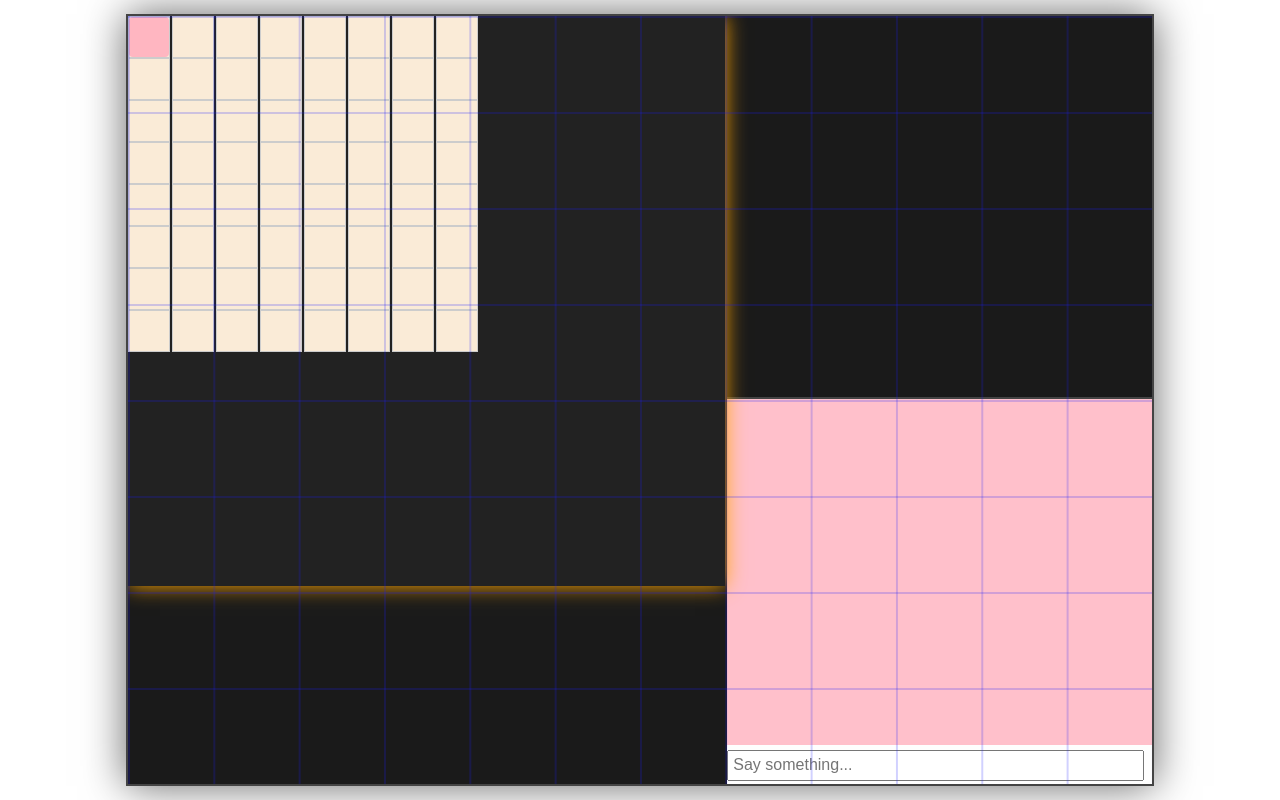
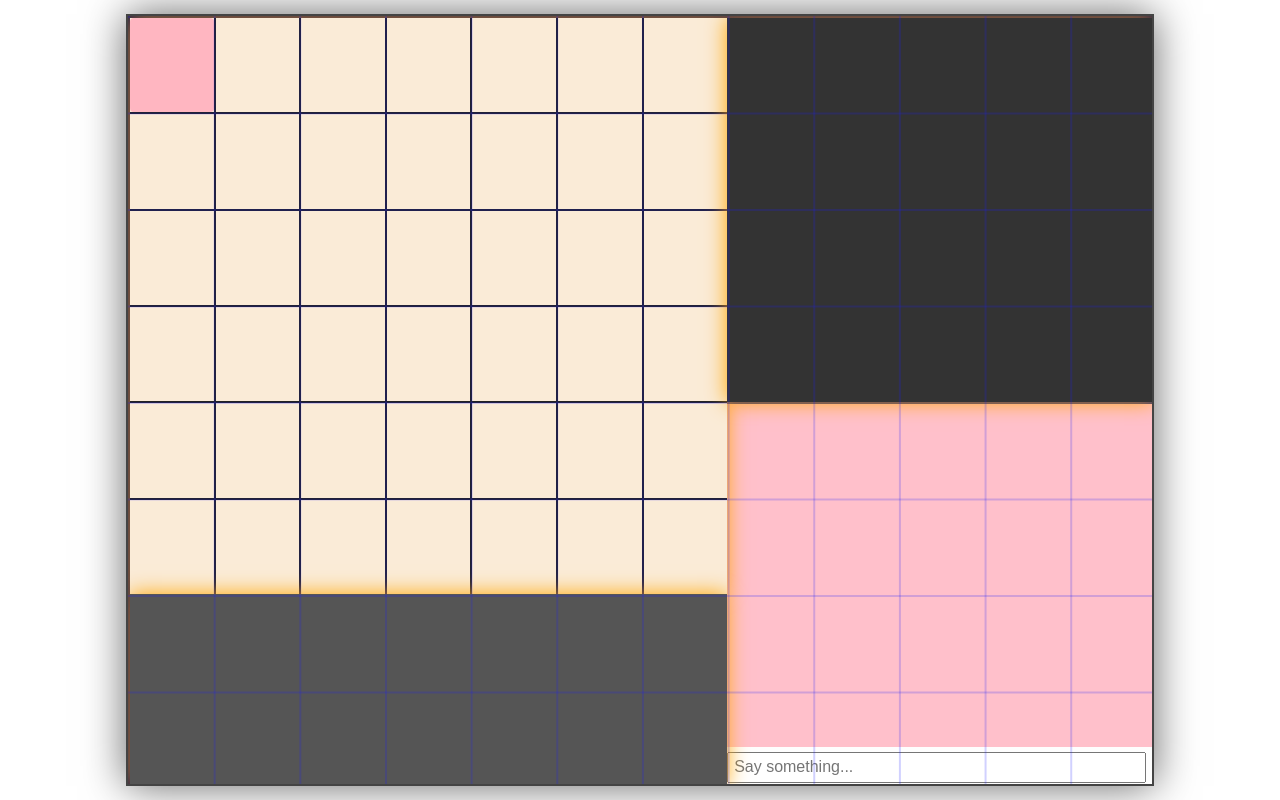
Before and after one commit to adevd/ranger-frontend, a React (Vite) app: page / in a window 1280 px wide. Built offline with nearby package versions, Linux system fonts and the light colour scheme.

Commit message:
layout: reconcile existing layout with UI grid

```diff
--- a/src/components/Game.css
+++ b/src/components/Game.css
@@ -12,9 +12,21 @@
 	height: 100%;
 }
 
-.game-pane {
+.plane-pane {
 	grid-column: 1 / span 7;
 	grid-row: 1 / span 6;
 	background: #222;
 	position: relative;
 }
+
+.inventory-pane {
+	grid-column: 8 / span 5;
+	grid-row: 1 / span 4;
+	background: #333;
+}
+
+.action-queue-pane {
+	grid-column: 1 / span 7;
+	grid-row: 7 / span 8;
+	background: #555;
+}
--- a/src/components/Game.tsx
+++ b/src/components/Game.tsx
@@ -4,21 +4,25 @@ import Plane from "./Plane"
 import "./Game.css"
 import { cx } from "../utils/utils";
 
-const GRID_WIDTH = 8;
-const GRID_HEIGHT = 8;
+const GRID_WIDTH = 7;
+const GRID_HEIGHT = 6;
 
 export default function Game() {
   const { playerPosition, inputMode } = useGameController(GRID_WIDTH, GRID_HEIGHT)
 
   return (
     <>
-      <div className={cx("game-pane", inputMode === "game" && "focussed")}>
+      <div className={cx("plane-pane", inputMode === "game" && "focussed")}>
         <Plane
           width={GRID_WIDTH}
           height={GRID_HEIGHT}
           playerPosition={playerPosition}
         />
       </div>
+      <div className={cx("inventory-pane", inputMode === "game" && "focussed")}>
+      </div >
+      <div className={cx("action-queue-pane", inputMode === "game" && "focussed")}>
+      </div >
       <div className={cx("chat-pane", inputMode === "chat" && "focussed")}>
         <ChatBox playerPosition={playerPosition} />
       </div>
--- a/src/components/GameScreen.css
+++ b/src/components/GameScreen.css
@@ -25,7 +25,7 @@
 	grid-template-rows: repeat(8, 1fr);
 	width: 100%;
 	height: 100%;
-	gap: 2px;
+	padding: 2px;
 }
 
 .ui-grid::before {
--- a/src/components/Plane.css
+++ b/src/components/Plane.css
@@ -1,4 +1,12 @@
-.plane {}
+.plane {
+	display: grid;
+	grid-template-columns: repeat(var(--plane-width), 1fr);
+	grid-template-rows: repeat(var(--plane-height), 1fr);
+	height: 100%;
+	width: 100%;
+	aspect-ratio: 1 / 1;
+	gap: 2px;
+}
 
 .plane-row {
 	display: flex;
@@ -6,8 +14,7 @@
 }
 
 .plane-cell {
-	width: 40px;
-	height: 40px;
+	width: 100%;
+	height: 100%;
 	background-color: antiquewhite;
-	border: 1px solid #ccc;
 }
--- a/src/components/Plane.tsx
+++ b/src/components/Plane.tsx
@@ -8,20 +8,18 @@ type PlaneProps = {
 }
 
 export default function Plane({ width, height, playerPosition }: PlaneProps) {
-  const rows = Array.from({ length: height }, (_, y) => y)
-  const cols = Array.from({ length: width }, (_, x) => x)
 
   return (
-    <div className="plane">
-      {rows.map((y) => (
-        <div className="plane-row" key={`row-${y}`}>
-          {cols.map((x) => (
-            <div className="plane-cell" key={`${x}-${y}`}>
-              {playerPosition.x === x && playerPosition.y === y && <Player />}
-            </div>)
-          )}
-        </div>)
-      )}
+    <div className="plane" style={{ "--plane-width": width, "--plane-height": height } as React.CSSProperties}>
+      {Array.from({ length: width * height }, (_, i) => {
+        const x = i % width;
+        const y = Math.floor(i / width);
+        return (
+          <div className="plane-cell" key={`${x}-${y}`}>
+            {playerPosition.x === x && playerPosition.y === y && <Player />}
+          </div>
+        )
+      })}
     </div>
   )
 }
```
